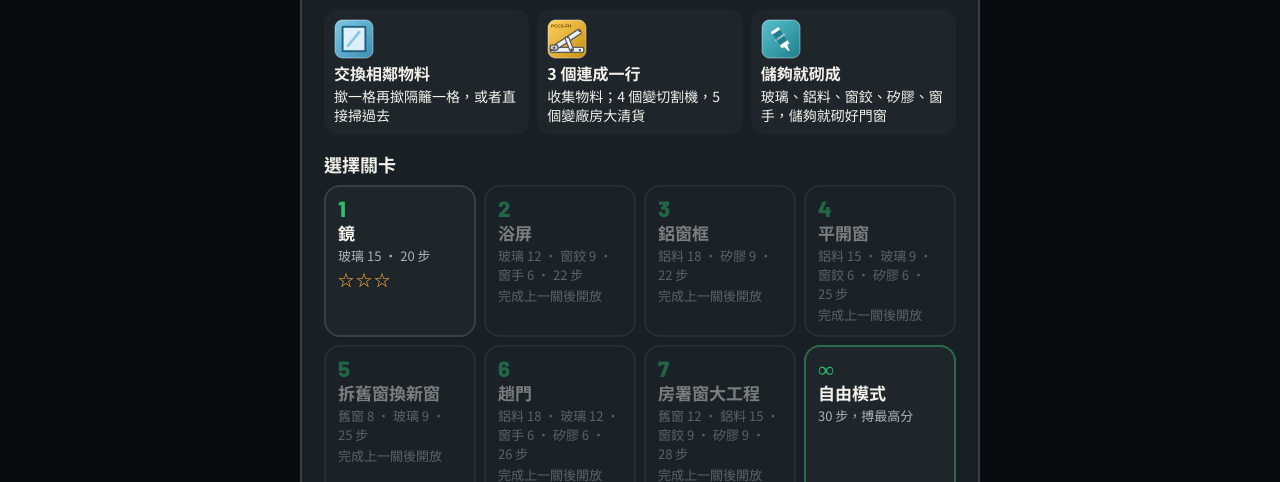
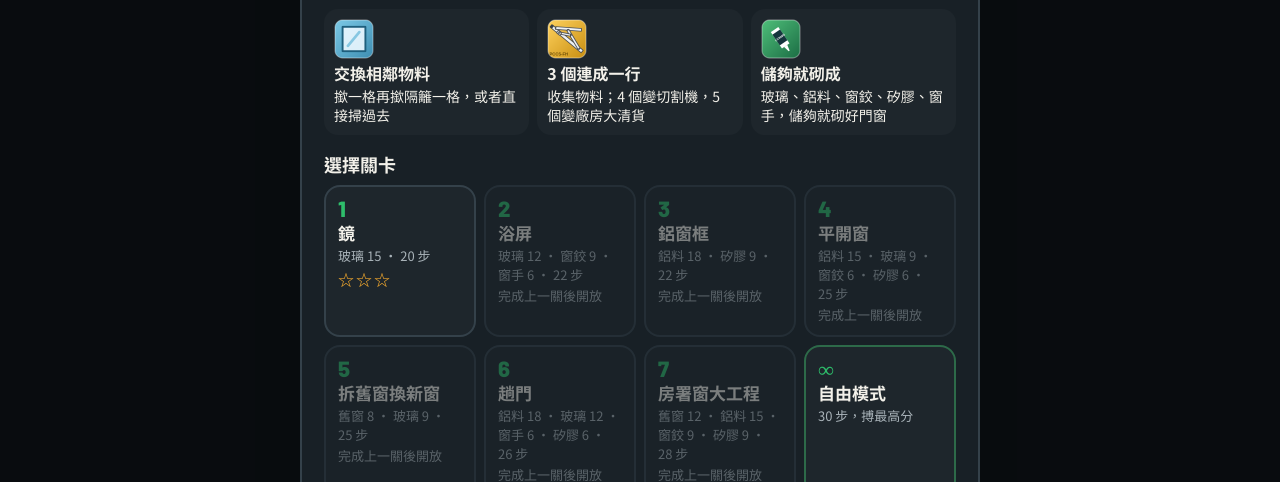
Before and after one commit to cyclondon/Le-Relax-HK-website, a plain HTML site: page games/match/index.html in a window 1280 px wide. Shown: the part 318-800 px from the top of the page. Drawn offline with Linux system fonts and the light colour scheme.

Commit message:
Add files via upload

```diff
--- a/games/match/index.html
+++ b/games/match/index.html
@@ -204,7 +204,7 @@ const ICON = {
 };
 
 // ---------- tile art ----------
-const COL = {glass: ['#7cc9e6', '#3f8fb3'], profile: ['#e9edf0', '#9aa4ab'], hinge: ['#ffd25e', '#c98f12'], seal: ['#59c3cf', '#1f7f8d'], handle: ['#e2585a', '#8f2023'], old: ['#9a7356', '#5a3e2a']};
+const COL = {glass: ['#7cc9e6', '#3f8fb3'], profile: ['#e9edf0', '#9aa4ab'], hinge: ['#ffd25e', '#c98f12'], seal: ['#4fbf7a', '#1c6e45'], handle: ['#e2585a', '#8f2023'], old: ['#9a7356', '#5a3e2a']};
 function rrect(x, a, b, w, h, r) { x.beginPath(); x.moveTo(a + r, b); x.arcTo(a + w, b, a + w, b + h, r); x.arcTo(a + w, b + h, a, b + h, r); x.arcTo(a, b + h, a, b, r); x.arcTo(a, b, a + w, b, r); x.closePath(); }
 function tileArt(x, kind, cx, cy, s, sp) {
   const h = s / 2, [c1, c2] = COL[kind], g = x.createLinearGradient(cx - h, cy - h, cx + h, cy + h); g.addColorStop(0, c1); g.addColorStop(1, c2);
@@ -226,15 +226,18 @@ function tileArt(x, kind, cx, cy, s, sp) {
     x.fillStyle = '#4d575e'; for (const [a, b] of [[-34, 26], [24, 26]]) { x.beginPath(); x.arc(a * u, b * u, 3 * u, 0, 7); x.fill(); } // screw ports
     x.fillStyle = '#111315'; for (const [a, b] of [[-11, 12], [15, 12]]) { x.beginPath(); x.arc(a * u, b * u, 3.4 * u, 0, 7); x.fill(); } // seals holding the glass
     x.fillStyle = '#2d3439'; x.font = `900 ${8.5 * u}px Barlow,Arial`; x.textAlign = 'left'; x.fillText('PCCS-AW', -47 * u, -36 * u); }
-  if (kind === 'hinge') { // stainless steel friction stay, shown open (PCCS-FH type)
-    const ss = '#eef1f3', ln = '#4a4f54'; x.lineWidth = 3 * u; x.strokeStyle = ln; x.fillStyle = ss;
-    rrect(x, -44 * u, 22 * u, 88 * u, 13 * u, 4 * u); x.fill(); x.stroke(); // track, fixed to the frame
-    x.save(); x.translate(-34 * u, 24 * u); x.rotate(-.58); rrect(x, -5 * u, -6.5 * u, 88 * u, 13 * u, 4 * u); x.fill(); x.stroke(); x.restore(); // sash arm
-    x.save(); x.translate(12 * u, 28 * u); x.rotate(-1.95); rrect(x, -4 * u, -5 * u, 40 * u, 10 * u, 4 * u); x.fill(); x.stroke(); x.restore(); // stay link
-    rrect(x, -44 * u, 16 * u, 20 * u, 13 * u, 3 * u); x.fillStyle = '#c8ced3'; x.fill(); x.stroke(); // sliding shoe
-    x.fillStyle = ln; for (const [a, b] of [[-34, 23], [12, 28], [2, -5], [34, 29], [-40, 29], [33, -21]]) { x.beginPath(); x.arc(a * u, b * u, 3 * u, 0, 7); x.fill(); }
-    x.fillStyle = '#6b4c05'; x.font = `900 ${12 * u}px Barlow,Arial`; x.textAlign = 'left'; x.fillText('PCCS-FH', -42 * u, -30 * u); }
-  if (kind === 'seal') { x.rotate(-.6); x.fillStyle = '#ffffff'; x.fillRect(-12 * u, -30 * u, 24 * u, 52 * u); x.fillStyle = '#1f7f8d'; x.fillRect(-12 * u, -22 * u, 24 * u, 34 * u); x.fillStyle = '#fff'; x.font = `900 ${8 * u}px Barlow,Arial`; x.textAlign = 'center'; x.fillText('LC909N', 0, -2 * u); x.fillStyle = '#ffffff'; x.beginPath(); x.moveTo(-5 * u, 22 * u); x.lineTo(5 * u, 22 * u); x.lineTo(1.5 * u, 38 * u); x.lineTo(-1.5 * u, 38 * u); x.fill(); }
+  if (kind === 'hinge') { // stainless friction stay as in the real product: track and sash arm opening into a V, stay arm and short arm between
+    const ss = '#eef1f3', ln = '#4a4f54', bar = (a, b, t) => { const dx = b[0] - a[0], dy = b[1] - a[1], L = Math.hypot(dx, dy), nx = -dy / L * t, ny = dx / L * t; x.beginPath(); x.moveTo((a[0] + nx) * u, (a[1] + ny) * u); x.lineTo((b[0] + nx) * u, (b[1] + ny) * u); x.lineTo((b[0] - nx) * u, (b[1] - ny) * u); x.lineTo((a[0] - nx) * u, (a[1] - ny) * u); x.closePath(); x.fill(); x.stroke(); };
+    x.lineWidth = 2.2 * u; x.strokeStyle = ln; x.fillStyle = ss;
+    bar([-40, -33], [40, 33], 4.2); // track
+    bar([-30, -29], [38, -24], 3.6); // sash arm
+    bar([2, -24], [32, 26], 3.2); // stay arm
+    bar([-21, -16], [10, -10], 2.8); // short arm to the sliding shoe
+    x.fillStyle = '#c8ced3'; x.save(); x.translate(-21 * u, -16 * u); x.rotate(.69); rrect(x, -6 * u, -4 * u, 12 * u, 8 * u, 2 * u); x.fill(); x.stroke(); x.restore(); // shoe
+    x.fillStyle = '#3c4246'; x.save(); x.translate(-40 * u, -33 * u); x.rotate(.69); rrect(x, -4 * u, -5 * u, 8 * u, 10 * u, 2 * u); x.fill(); x.restore(); // end stop
+    x.fillStyle = ln; for (const [a, b] of [[-30, -29], [2, -24], [32, 26], [-21, -16], [10, -10]]) { x.beginPath(); x.arc(a * u, b * u, 2.4 * u, 0, 7); x.fill(); }
+    x.fillStyle = '#6b4c05'; x.font = `900 ${11 * u}px Barlow,Arial`; x.textAlign = 'left'; x.fillText('PCCS-FH', -46 * u, 44 * u); }
+  if (kind === 'seal') { x.rotate(-.6); x.fillStyle = '#ffffff'; x.fillRect(-12 * u, -30 * u, 24 * u, 52 * u); x.fillStyle = '#16353d'; x.fillRect(-12 * u, -22 * u, 24 * u, 34 * u); x.fillStyle = '#fff'; x.font = `900 ${8 * u}px Barlow,Arial`; x.textAlign = 'center'; x.fillText('LC909N', 0, -2 * u); x.fillStyle = '#ffffff'; x.beginPath(); x.moveTo(-5 * u, 22 * u); x.lineTo(5 * u, 22 * u); x.lineTo(1.5 * u, 38 * u); x.lineTo(-1.5 * u, 38 * u); x.fill(); }
   if (kind === 'handle') { // casement window lever handle on its base plate
     x.fillStyle = '#f7f2f2'; x.strokeStyle = '#6d1b1d'; x.lineWidth = 2.5 * u; rrect(x, -34 * u, -26 * u, 18 * u, 52 * u, 7 * u); x.fill(); x.stroke();
     x.beginPath(); x.arc(-25 * u, -6 * u, 9 * u, 0, 7); x.fill(); x.stroke();
```
Also changed, not shown: games/workshop/index.html (+18 -8 lines), games/img/match.webp.
